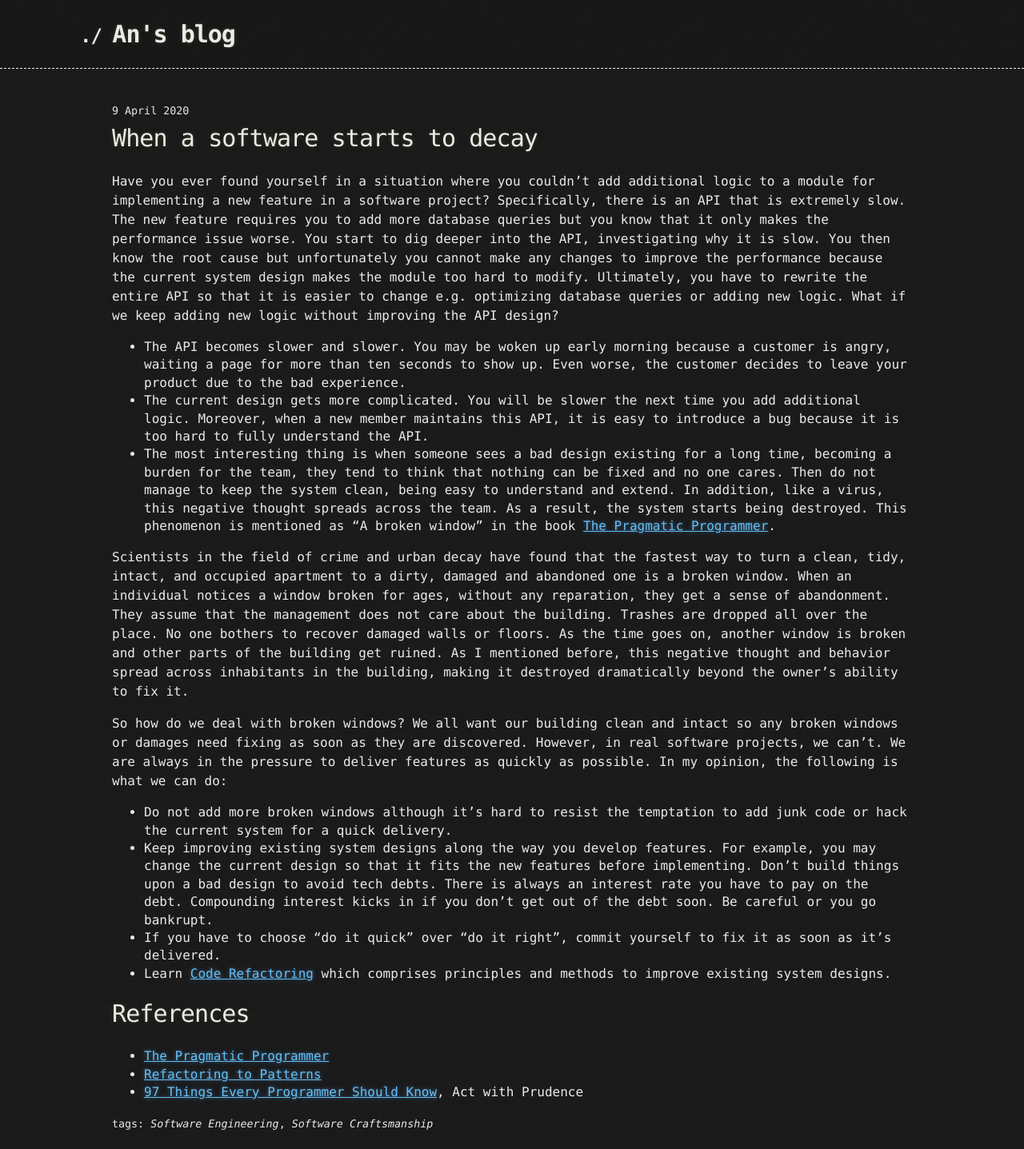
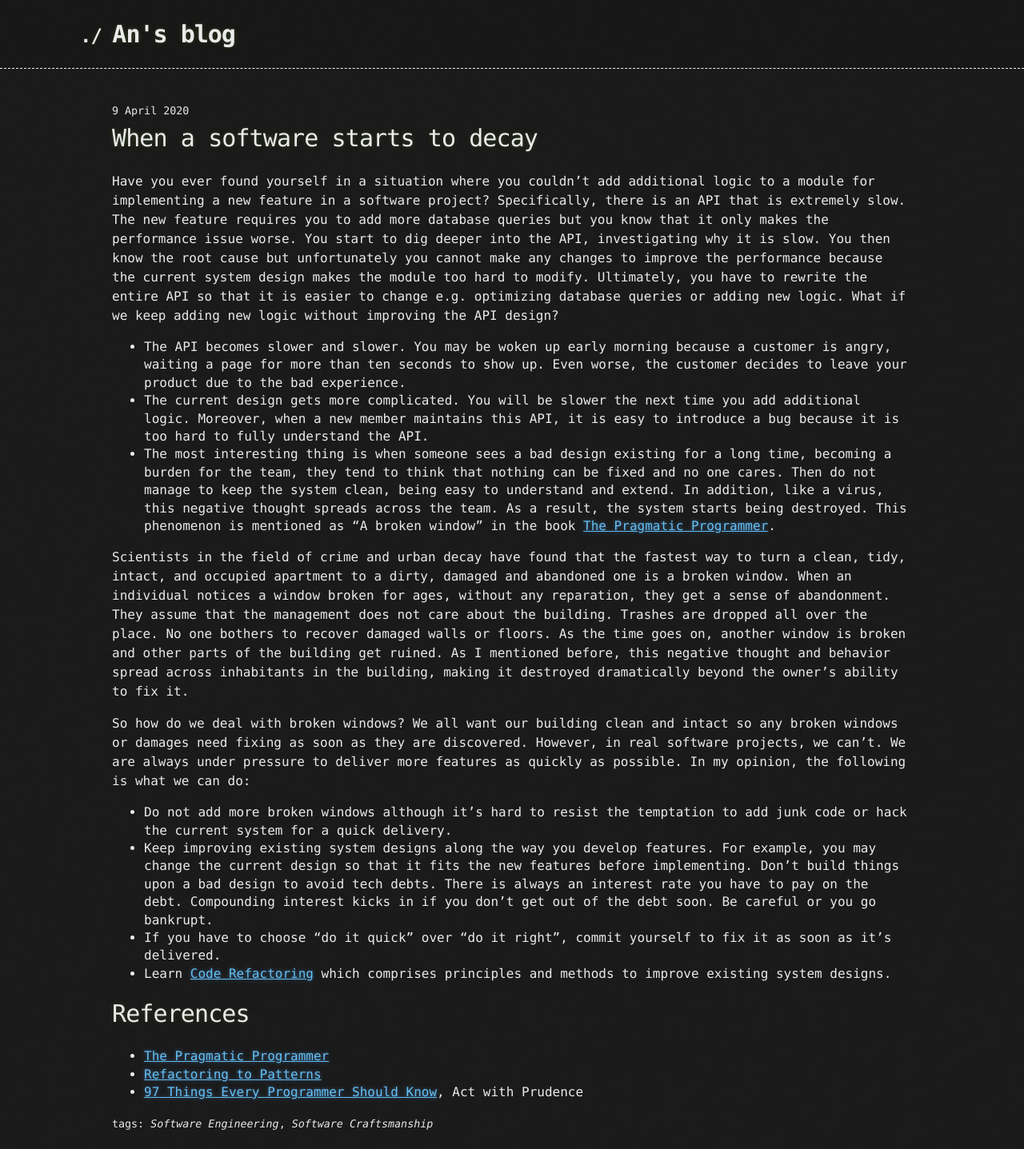
Before and after one commit to anlnt/anlnt.github.io, a Jekyll site: the page built from _posts/2020-04-09-when-a-software-start-to-decay.markdown, in a window 1280 px wide. Shown: the whole page at 80% size. Built offline with Jekyll 4.4.1, drawn with Linux system fonts in a browser that asks for light colours.

Commit message:
Update 2020-04-09-when-a-software-start-to-decay.markdown

```diff
--- a/_posts/2020-04-09-when-a-software-start-to-decay.markdown
+++ b/_posts/2020-04-09-when-a-software-start-to-decay.markdown
@@ -12,7 +12,7 @@ Have you ever found yourself in a situation where you couldn’t add additional
 
 Scientists in the field of crime and urban decay have found that the fastest way to turn a clean, tidy, intact, and occupied apartment to a dirty, damaged and abandoned one is a broken window. When an individual notices a window broken for ages, without any reparation, they get a sense of abandonment. They assume that the management does not care about the building. Trashes are dropped all over the place. No one bothers to recover damaged walls or floors. As the time goes on, another window is broken and other parts of the building get ruined. As I mentioned before, this negative thought and behavior spread across inhabitants in the building, making it destroyed dramatically beyond the owner’s ability to fix it.
 
-So how do we deal with broken windows? We all want our building clean and intact so any broken windows or damages need fixing as soon as they are discovered. However, in real software projects, we can’t. We are always in the pressure to deliver features as quickly as possible. In my opinion, the following is what we can do:
+So how do we deal with broken windows? We all want our building clean and intact so any broken windows or damages need fixing as soon as they are discovered. However, in real software projects, we can’t. We are always under pressure to deliver more features as quickly as possible. In my opinion, the following is what we can do:
 - Do not add more broken windows although it’s hard to resist the temptation to add junk code or hack the current system for a quick delivery.
 - Keep improving existing system designs along the way you develop features. For example, you may change the current design so that it fits the new features before implementing. Don’t build things upon a bad design to avoid tech debts. There is always an interest rate you have to pay on the debt. Compounding interest kicks in if you don’t get out of the debt soon. Be careful or you go bankrupt.
 - If you have to choose “do it quick” over “do it right”, commit yourself to fix it as soon as it’s delivered.
```
